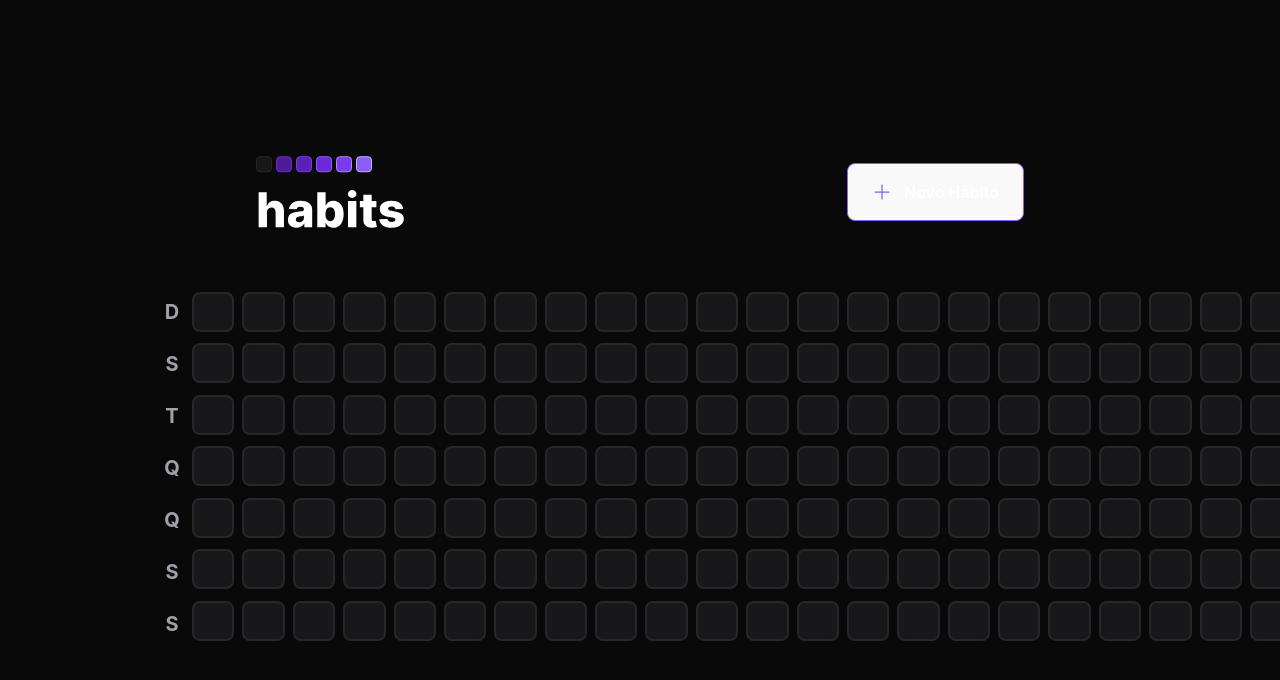
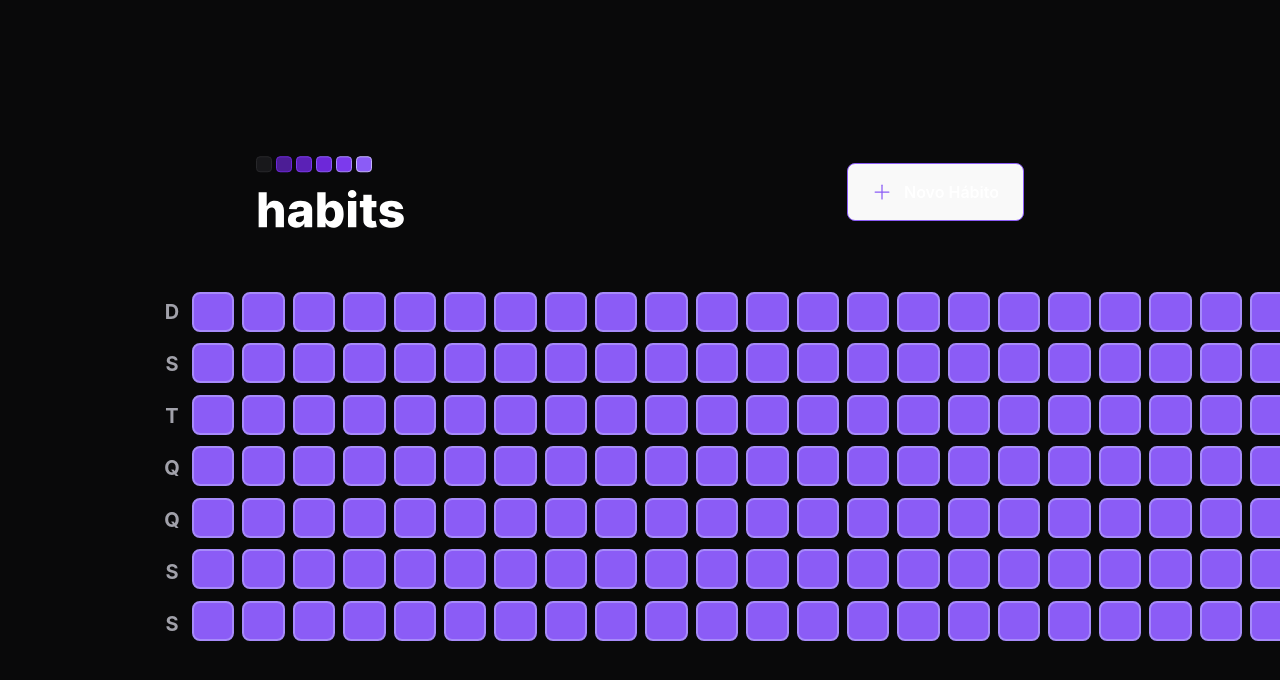
Before and after one commit to pedrocamargo18/nlw-setup-ignite-web, a React (Vite) app: page / in a window 1280 px wide. Shown: the top 680 px of the page. Built offline with nearby package versions, Linux system fonts and the light colour scheme.

Commit message:
create colors and hover to squares

```diff
--- a/src/components/HabitDay.tsx
+++ b/src/components/HabitDay.tsx
@@ -1,5 +1,6 @@
 import * as Popover from "@radix-ui/react-popover";
 import { Progressbar } from "./Progressbar";
+import clsx from "clsx";
 
 
 interface HabitDayProp{
@@ -12,7 +13,15 @@
 
   return (
     <Popover.Root>
-      <Popover.Trigger className="w-10 h-10 bg-zinc-900 border-2 border-zinc-800 rounded-lg" />
+      <Popover.Trigger className={clsx('w-10 h-10  border-2  rounded-lg', {
+        'bg-zinc-900 border-zinc-800' : CompletedPercentage === 0,
+        'bg-violet-900 border-violet-700' : CompletedPercentage > 0 && CompletedPercentage < 20,
+        'bg-violet-800 border-violet-600' : CompletedPercentage >= 20 && CompletedPercentage < 40,
+        'bg-violet-700 border-violet-500' : CompletedPercentage >= 40 && CompletedPercentage < 60,
+        'bg-violet-600 border-violet-500' : CompletedPercentage >= 60 && CompletedPercentage < 80,
+        'bg-violet-500 border-violet-400' : CompletedPercentage >= 80,
+      })} />
+
       <Popover.Portal>
         <Popover.Content className="min-w-[320px] p-6 rounded-2xl bg-zinc-900 flex flex-col">
           <span className="font-semibold text-zinc-400">Quinta-feira</span>
--- a/src/components/SummaryTable.tsx
+++ b/src/components/SummaryTable.tsx
@@ -21,7 +21,7 @@
       </div>
       <div className="grid grid-rows-7 grid-flow-col gap-2">
         {summaryDates.map(date => {
-            return <HabitDay key={date.toString()} />
+            return <HabitDay completed={4} amount={5}  key={date.toString()} />
         })}
 
         {amountOfDaysToFill > 0 && Array.from({length:amountOfDaysToFill }).map((_, i)=>{
```
